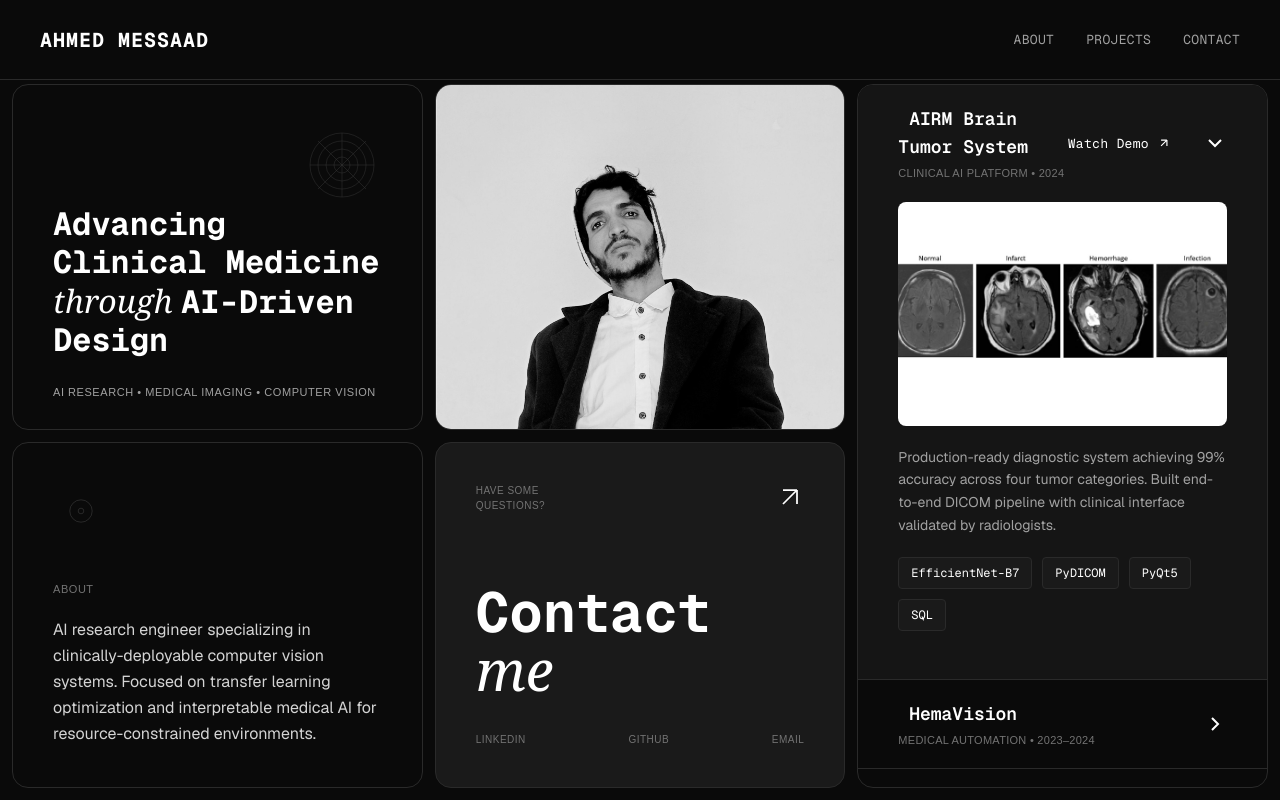
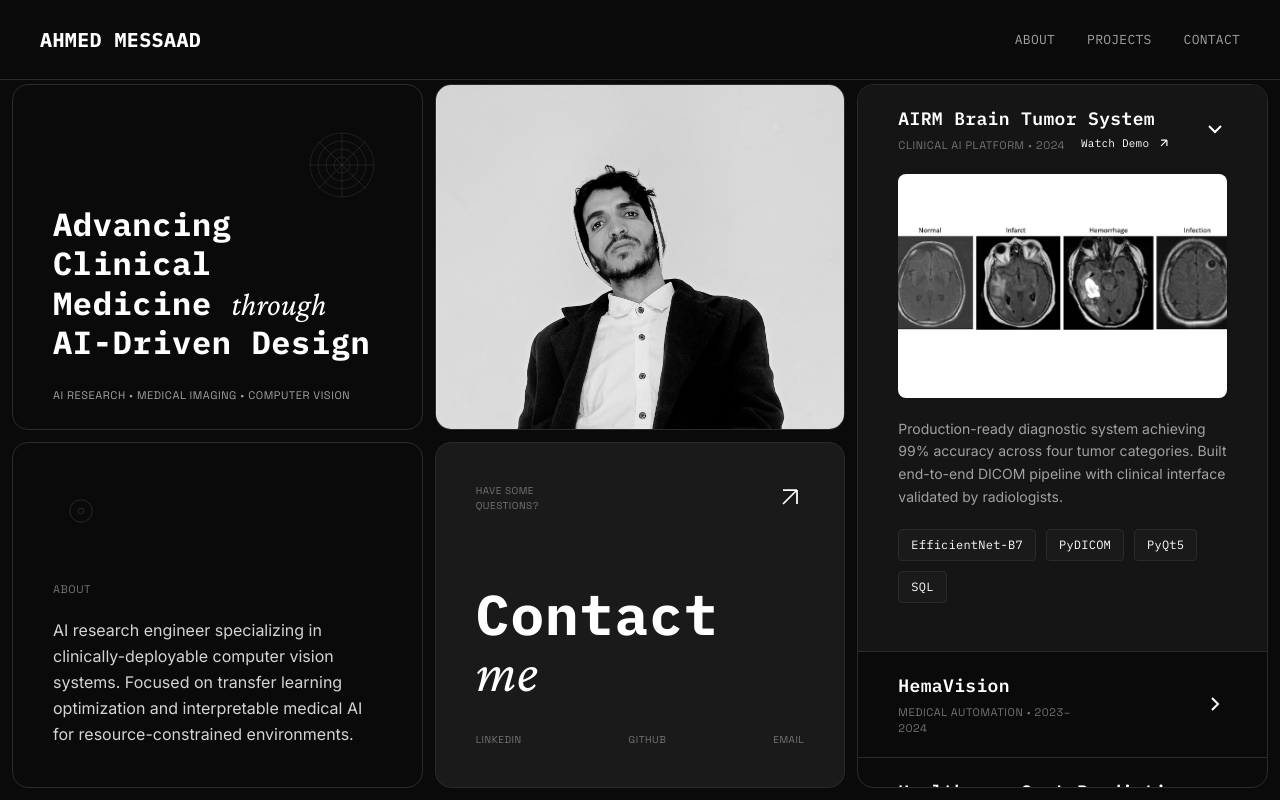
Before and after one commit to RYANX9/ahmed-messaad, a Next.js app: page / in a window 1280 px wide. Built offline with nearby package versions, Linux system fonts and the light colour scheme.

Commit message:
Update page.tsx

```diff
--- a/app/page.tsx
+++ b/app/page.tsx
@@ -318,27 +318,31 @@ export default function Page() {
                   onClick={() =>
                     setActiveProject(activeProject === p.id ? null : p.id)
                   }
-                  className="w-full flex justify-between items-center px-8 xl:px-10 py-4 xl:py-5 text-left" // Spacing reduced
+                  // Reduced vertical padding (py-4 xl:py-5)
+                  className="w-full flex justify-between items-center px-8 xl:px-10 py-4 xl:py-5 text-left"
                 >
-                  <div>
-                    <div className="text-base xl:text-lg font-semibold font-mono"> {/* Font size reduced */}
+                  <div className="flex flex-col">
+                    {/* Reduced title font size (text-base xl:text-lg) */}
+                    <div className="text-base xl:text-lg font-semibold font-mono">
                       {p.name}
                     </div>
+                    {/* New wrapper for subtitle and link to align them horizontally */}
+                    <div className="flex items-center gap-4">
                       <div className="text-[10px] xl:text-[11px] text-neutral-500 mt-1 font-accent uppercase tracking-wide">
                         {p.context} • {p.year}
                       </div>
-                  </div>
-
-                  {/* Project Link - Visible only when active */}
-                  {activeProject === p.id && (
+                      {/* Link, visible only when active */}
                       <a
                         href={p.link}
                         target="_blank"
                         rel="noreferrer"
-                      onClick={(e) => e.stopPropagation()} // Prevents collapsing when clicking the link
-                      className="arrow-animate inline-flex items-center gap-2 text-white text-[12px] xl:text-[13px] tracking-wide font-mono ml-auto mr-5 flex-shrink-0"
+                        // Stop propagation to prevent accordion collapse when clicking the link
+                        onClick={(e) => e.stopPropagation()}
+                        className={`arrow-animate inline-flex items-center gap-2 text-white text-[10px] xl:text-[11px] tracking-wide transition font-mono ${
+                          activeProject === p.id ? 'opacity-100' : 'opacity-0 pointer-events-none'
+                        } transition-opacity duration-300`}
                       >
-                      <span className="hidden xl:inline">{p.linkText}</span>
+                        {p.linkText}
                         <svg
                           width="14"
                           height="14"
@@ -350,9 +354,8 @@ export default function Page() {
                           <path d="M7 17L17 7M17 7H7M17 7V17" />
                         </svg>
                       </a>
-                  )}
-
-                  {/* Chevron/Arrow */}
+                    </div>
+                  </div>
                   <svg
                     className={`w-5 h-5 xl:w-6 xl:h-6 transition-transform flex-shrink-0 ml-3 ${
                       activeProject === p.id ? "rotate-90" : ""
@@ -396,6 +399,7 @@ export default function Page() {
                         </span>
                       ))}
                     </div>
+                    {/* Removed duplicated link from expanded content */}
                   </div>
                 </div>
               </div>
@@ -606,27 +610,31 @@ export default function Page() {
                 onClick={() =>
                   setActiveProject(activeProject === p.id ? null : p.id)
                 }
-                className="w-full flex justify-between items-center px-6 py-4 text-left" // Spacing reduced
+                // Reduced vertical padding (py-4)
+                className="w-full flex justify-between items-center px-6 py-4 text-left"
               >
-                <div>
-                  <div className="text-sm font-semibold font-mono"> {/* Font size reduced */}
+                <div className="flex flex-col">
+                  {/* Reduced title font size (text-sm) */}
+                  <div className="text-sm font-semibold font-mono">
                     {p.name}
                   </div>
+                  {/* New wrapper for subtitle and link to align them horizontally */}
+                  <div className="flex items-center gap-4">
                     <div className="text-[9px] text-neutral-500 mt-1 font-accent uppercase tracking-wide">
                       {p.context} • {p.year}
                     </div>
-                </div>
-
-                {/* Project Link - Visible only when active (Mobile) */}
-                {activeProject === p.id && (
+                    {/* Link, visible only when active */}
                     <a
                       href={p.link}
                       target="_blank"
                       rel="noreferrer"
-                    onClick={(e) => e.stopPropagation()} // Prevents collapsing when clicking the link
-                    className="arrow-animate inline-flex items-center gap-1.5 text-white text-[10px] tracking-wide font-mono ml-auto mr-3 flex-shrink-0"
+                      // Stop propagation to prevent accordion collapse when clicking the link
+                      onClick={(e) => e.stopPropagation()}
+                      className={`arrow-animate inline-flex items-center gap-2 text-white text-[9px] tracking-wide transition font-mono ${
+                        activeProject === p.id ? 'opacity-100' : 'opacity-0 pointer-events-none'
+                      } transition-opacity duration-300`}
                     >
-                    <span className="hidden sm:inline">{p.linkText}</span>
+                      {p.linkText}
                       <svg
                         width="12"
                         height="12"
@@ -638,9 +646,8 @@ export default function Page() {
                         <path d="M7 17L17 7M17 7H7M17 7V17" />
                       </svg>
                     </a>
-                )}
-
-                {/* Chevron/Arrow */}
+                  </div>
+                </div>
                 <svg
                   className={`w-4 h-4 transition-transform flex-shrink-0 ml-3 ${
                     activeProject === p.id ? "rotate-90" : ""
@@ -684,6 +691,7 @@ export default function Page() {
                       </span>
                     ))}
                   </div>
+                  {/* Removed duplicated link from expanded content */}
                 </div>
               </div>
             </div>
```
Lines whose indentation alone changed are shown as unchanged.
